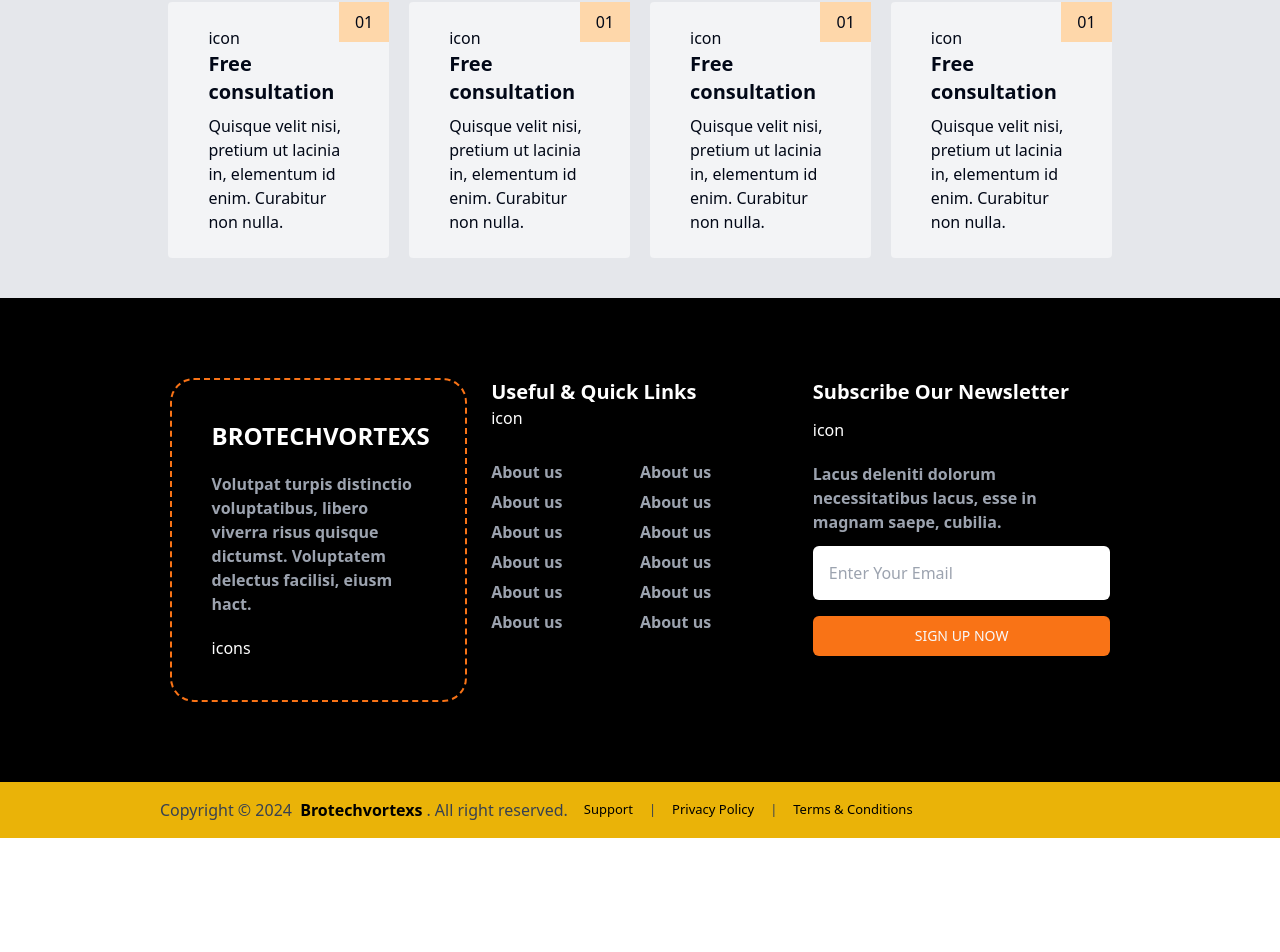
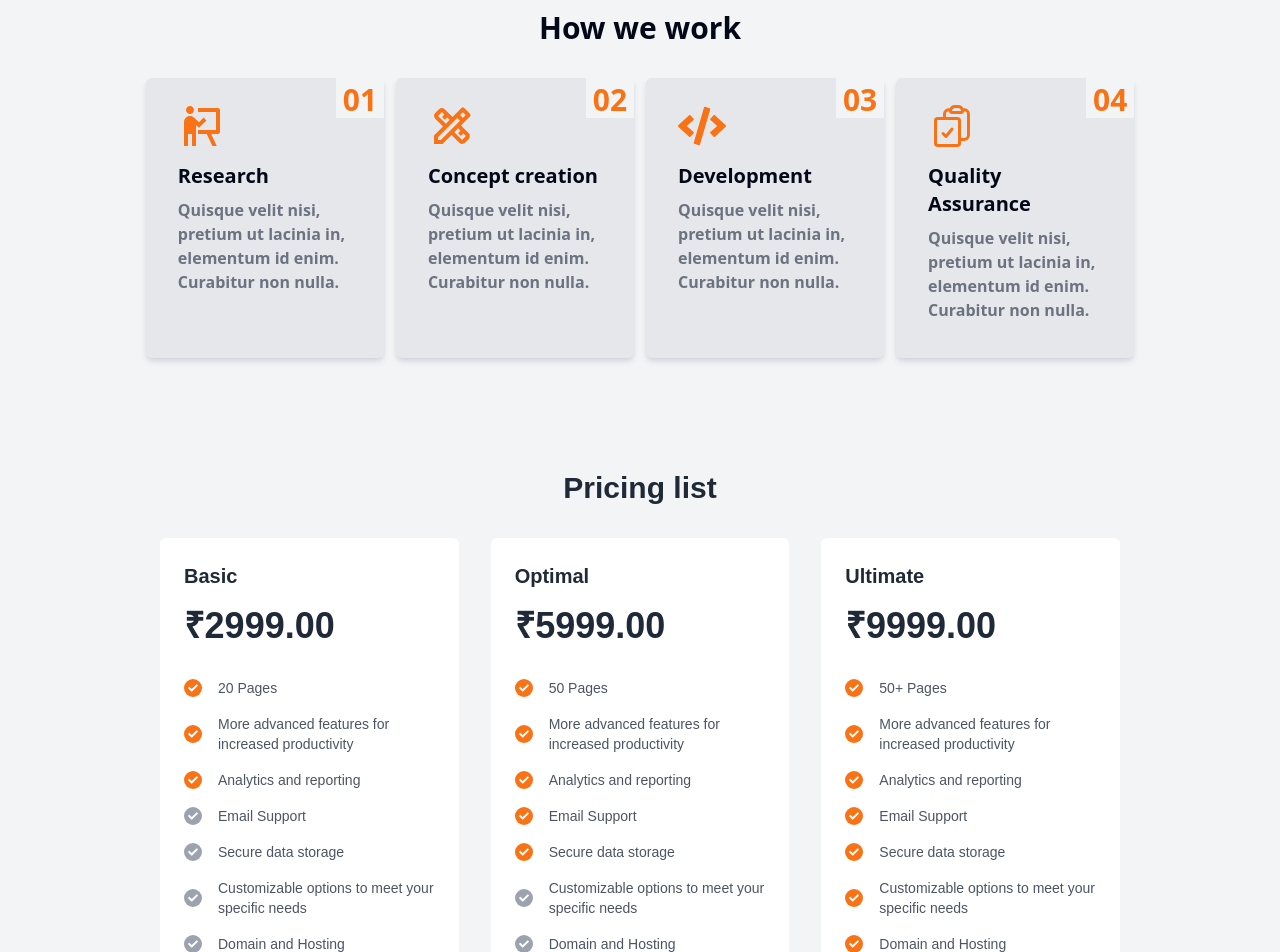
Before and after one commit to harshkavaiya/Brotechvortexs-, a React (Vite) app: page /Services/1 in a window 1280 px wide. Shown: the part 1194-2146 px from the top of the page. Before the commit the page ends 2032 px from the top, so only its background shows below. Built offline with nearby package versions, Linux system fonts and the light colour scheme.

Commit message:
update services page

```diff
--- /dev/null
+++ b/src/components/Pricelist.tsx
@@ -0,0 +1,200 @@
+import { FaCheck } from "react-icons/fa";
+
+type CheckList = {
+  on: Boolean;
+};
+
+const Pricelist = () => {
+  return (
+    <div className="font-[sans-serif] bg-gray-100 px-4 py-8">
+      <div className="max-w-5xl mx-auto">
+        <div className="text-center">
+          <h2 className="text-gray-800 text-3xl font-bold mb-4">
+            Pricing list
+          </h2>
+        </div>
+
+        <div className="grid lg:grid-cols-3 md:grid-cols-2 gap-8 mt-8 max-md:max-w-sm max-md:mx-auto">
+          <div className="bg-white hover:outline outline-orange-500 rounded-md relative overflow-hidden transition-all">
+            <div className="p-6 pb-20">
+              <div className="text-left">
+                <h4 className="text-gray-800 text-xl mb-4 font-semibold">
+                  Basic
+                </h4>
+                <h3 className="text-gray-800 text-4xl font-semibold">
+                  ₹2999.00
+                </h3>
+              </div>
+
+              <div className="mt-8">
+                <ul className="space-y-4">
+                  <li className="text-gray-600 flex items-center text-sm">
+                    <CheckList on={true} />
+                    20 Pages
+                  </li>
+                  <li className="text-gray-600 flex items-center text-sm">
+                    <CheckList on={true} />
+                    More advanced features for increased productivity
+                  </li>
+                  <li className="text-gray-600 flex items-center text-sm">
+                    <CheckList on={true} />
+                    Analytics and reporting
+                  </li>
+                  <li className="text-gray-600 flex items-center text-sm">
+                    <CheckList on={false} />
+                    Email Support
+                  </li>
+                  <li className="text-gray-600 flex items-center text-sm">
+                    <CheckList on={false} />
+                    Secure data storage
+                  </li>
+                  <li className="text-gray-600 flex items-center text-sm">
+                    <CheckList on={false} />
+                    Customizable options to meet your specific needs
+                  </li>
+                  <li className="text-gray-600 flex items-center text-sm">
+                    <CheckList on={false} />
+                    Domain and Hosting
+                  </li>
+                  <li className="text-gray-600 flex items-center text-sm">
+                    <CheckList on={false} />
+                    24/7 customer support
+                  </li>
+                </ul>
+              </div>
+            </div>
+            <button
+              type="button"
+              className="w-full absolute bottom-0 px-6 py-3 text-sm font-semibold tracking-wide text-white bg-orange-500"
+            >
+              Get started today
+            </button>
+          </div>
+
+          <div className="bg-white hover:outline outline-orange-500 rounded-md relative overflow-hidden transition-all">
+            <div className="p-6 pb-20">
+              <div className="text-left">
+                <h4 className="text-gray-800 text-xl mb-4 font-semibold">
+                  Optimal
+                </h4>
+                <h3 className="text-gray-800 text-4xl font-semibold">
+                  ₹5999.00
+                </h3>
+              </div>
+              <div className="mt-8">
+                <ul className="space-y-4">
+                  <li className="text-gray-600 flex items-center text-sm">
+                    <CheckList on={true} />
+                    50 Pages
+                  </li>
+                  <li className="text-gray-600 flex items-center text-sm">
+                    <CheckList on={true} />
+                    More advanced features for increased productivity
+                  </li>
+                  <li className="text-gray-600 flex items-center text-sm">
+                    <CheckList on={true} />
+                    Analytics and reporting
+                  </li>
+                  <li className="text-gray-600 flex items-center text-sm">
+                    <CheckList on={true} />
+                    Email Support
+                  </li>
+                  <li className="text-gray-600 flex items-center text-sm">
+                    <CheckList on={true} />
+                    Secure data storage
+                  </li>
+                  <li className="text-gray-600 flex items-center text-sm">
+                    <CheckList on={false} />
+                    Customizable options to meet your specific needs
+                  </li>
+                  <li className="text-gray-600 flex items-center text-sm">
+                    <CheckList on={false} />
+                    Domain and Hosting
+                  </li>
+                  <li className="text-gray-600 flex items-center text-sm">
+                    <CheckList on={false} />
+                    24/7 customer support
+                  </li>
+                </ul>
+              </div>
+            </div>
+            <button
+              type="button"
+              className="w-full absolute bottom-0 px-6 py-3 text-sm font-semibold tracking-wide text-white bg-orange-500"
+            >
+              Get started today
+            </button>
+          </div>
+
+          <div className="bg-white hover:outline outline-orange-500 rounded-md relative overflow-hidden transition-all">
+            <div className="p-6 pb-20">
+              <div className="text-left">
+                <h4 className="text-gray-800 text-xl mb-4 font-semibold">
+                  Ultimate
+                </h4>
+                <h3 className="text-gray-800 text-4xl font-semibold">
+                  ₹9999.00
+                </h3>
+              </div>
+              <div className="mt-8">
+                <ul className="space-y-4">
+                  <li className="text-gray-600 flex items-center text-sm">
+                    <CheckList on={true} />
+                    50+ Pages
+                  </li>
+                  <li className="text-gray-600 flex items-center text-sm">
+                    <CheckList on={true} />
+                    More advanced features for increased productivity
+                  </li>
+                  <li className="text-gray-600 flex items-center text-sm">
+                    <CheckList on={true} />
+                    Analytics and reporting
+                  </li>
+                  <li className="text-gray-600 flex items-center text-sm">
+                    <CheckList on={true} />
+                    Email Support
+                  </li>
+                  <li className="text-gray-600 flex items-center text-sm">
+                    <CheckList on={true} />
+                    Secure data storage
+                  </li>
+                  <li className="text-gray-600 flex items-center text-sm">
+                    <CheckList on={true} />
+                    Customizable options to meet your specific needs
+                  </li>
+                  <li className="text-gray-600 flex items-center text-sm">
+                    <CheckList on={true} />
+                    Domain and Hosting
+                  </li>
+                  <li className="text-gray-600 flex items-center text-sm">
+                    <CheckList on={true} />
+                    24/7 customer support
+                  </li>
+                </ul>
+              </div>
+            </div>
+            <button
+              type="button"
+              className="w-full absolute bottom-0 px-6 py-3 text-sm font-semibold tracking-wide text-white bg-orange-500"
+            >
+              Get started today
+            </button>
+          </div>
+        </div>
+      </div>
+    </div>
+  );
+};
+
+const CheckList = ({ on }: CheckList) => {
+  return (
+    <div
+      className={`mr-4 ${
+        on ? "bg-orange-500" : "bg-gray-400"
+      }  text-white rounded-full text-[10px] p-[4px] font-bold`}
+    >
+      <FaCheck />
+    </div>
+  );
+};
+export default Pricelist;
--- a/src/components/Process.tsx
+++ b/src/components/Process.tsx
@@ -101,7 +101,7 @@ const Process = () => {
         {/* Left Section */}
         <div className="relative order-2 lg:order-1 w-full px-10 flex justify-center lg:block mt-7 lg:mt-0">
           <div className="w-full lg:w-64 h-[380px] lg:h-[400px] mt-10 border-[#FC7F4B] rounded-t-full bg-transparent border-x-4 border-t-2 border-b-0">
-            <div className="lg:absolute lg:left-5 bottom-0  -mt-14 w-full ml-6 lg:ml-0">
+            <div className="lg:absolute lg:-left-8 bottom-0 -mt-14 w-full ml-6 lg:ml-0">
               <img
                 src={Avatar}
                 alt="Handyman"
--- a/src/pages/Services.tsx
+++ b/src/pages/Services.tsx
@@ -1,13 +1,25 @@
 import { useParams } from "react-router-dom";
 import SitemapPath from "../components/SitemapPath";
 import { Button } from "../components/ui/button";
+import { ReactNode } from "react";
+import { FaCode } from "react-icons/fa";
+import Pricelist from "../components/Pricelist";
+import { RiPresentationFill } from "react-icons/ri";
+import { MdOutlineDesignServices } from "react-icons/md";
+import { HiOutlineClipboardDocumentCheck } from "react-icons/hi2";
 
+type ProcessBlock = {
+  step: Number;
+  icon: ReactNode;
+  title: String;
+  desc: String;
+};
 const Services = () => {
   const { slug } = useParams();
   return (
     <div>
       <SitemapPath title={`Services`} child={`${slug}`} />
-      <div className="bg-gray-200 px-10 lg:px-40 py-10">
+      <div className="bg-gray-100 px-10 lg:px-36 py-10">
         <div className="flex flex-col gap-y-3 font-semibold">
           <h2 className="text-4xl font-semibold mb-2">Corporate solutions</h2>
           <p className="text-gray-700 font-semibold mb-6">
@@ -22,7 +34,7 @@ const Services = () => {
               ligula sed magna dictum porta.
             </p>
           </div>
-          <p className="mb-2">
+          <p className="mb-2 text-gray-700 font-semibold ">
             Lorem ipsum dolor sit amet, consectetur adipiscing elit. Quisque
             velit nisi, pretium ut lacinia in, elementum id enim. Curabitur
             aliquet quam id dui posuere blandit. Vivamus suscipit tortor eget
@@ -30,7 +42,7 @@ const Services = () => {
             convallis quis ac lectus.
           </p>
           <div className="flex flex-col md:flex-row h-fit my-16 items-center">
-            <div className="w-[40%] h-full">
+            <div className="w-full md:w-[40%] h-full">
               <h2 className="text-2xl font-bold">Key features</h2>
               <ul className="list-disc pt-3 flex gap-y-3 flex-col pl-5">
                 <li>High usability</li>
@@ -38,11 +50,11 @@ const Services = () => {
                 <li>Customizable interface</li>
                 <li>Crossplatform support</li>
               </ul>
-              <Button className="uppercase px-9 py-7 bg-yellow-500 hover:bg-orange-900 w-fit my-3">
+              <Button className="uppercase px-9 py-7 bg-orange-500 hover:bg-orange-900 w-fit my-3">
                 Get A free Quote
               </Button>
             </div>
-            <div className="w-[60%] h-full">
+            <div className="w-full md:w-[60%] h-full">
               <img
                 src="https://ld-wt73.template-help.com/wt_prod-18959/images/single-service-1-418x289.jpg"
                 className="rounded-md shadow-md shadow-gray-300 w-full h-60"
@@ -50,30 +62,62 @@ const Services = () => {
             </div>
           </div>
         </div>
-        <div>
-          <h2>How we work</h2>
-          <div className="flex flex-wrap gap-5 justify-center">
-            <ProcessBlock />
-            <ProcessBlock />
-            <ProcessBlock />
-            <ProcessBlock />
+        <div className="text-center">
+          <h2 className="text-3xl font-semibold my-8">How we work</h2>
+          <div className="flex flex-wrap gap-3 justify-center">
+            <ProcessBlock
+              step={1}
+              icon={<RiPresentationFill />}
+              title={"Research"}
+              desc={
+                "Quisque velit nisi, pretium ut lacinia in, elementum id enim. Curabitur non nulla."
+              }
+            />
+            <ProcessBlock
+              step={2}
+              icon={<MdOutlineDesignServices />}
+              title={"Concept creation"}
+              desc={
+                "Quisque velit nisi, pretium ut lacinia in, elementum id enim. Curabitur non nulla."
+              }
+            />
+            <ProcessBlock
+              step={3}
+              icon={<FaCode />}
+              title={"Development"}
+              desc={
+                "Quisque velit nisi, pretium ut lacinia in, elementum id enim. Curabitur non nulla."
+              }
+            />
+            <ProcessBlock
+              step={4}
+              icon={<HiOutlineClipboardDocumentCheck />}
+              title={"Quality Assurance"}
+              desc={
+                "Quisque velit nisi, pretium ut lacinia in, elementum id enim. Curabitur non nulla."
+              }
+            />
           </div>
+        </div>
+        <div className="my-20">
+          <Pricelist />
         </div>
       </div>
     </div>
   );
 };
 
-const ProcessBlock = () => {
+const ProcessBlock = ({ step, icon, title, desc }: ProcessBlock) => {
   return (
-    <div className="relative px-10 py-6 w-full md:w-[23%] bg-gray-100 rounded-sm">
-      <div className="absolute top-0 right-0 bg-orange-200 px-4 py-2">01</div>
-      <p>icon</p>
-      <h2 className="font-semibold text-xl mb-2">Free consultation</h2>
-      <p className="">
-        Quisque velit nisi, pretium ut lacinia in, elementum id enim. Curabitur
-        non nulla.
-      </p>
+    <div className="group relative px-8 py-6 w-full md:w-[40%] xl:w-[24%] bg-gray-200 rounded-md shadow-md shadow-gray-300 text-start">
+      <div className="absolute top-0 right-0 bg-gray-100 text-orange-500 h-10 w-12 text-3xl font-semibold cursor-default text-center">
+        <p className="group-hover:-mt-2 mt-1 transition-all duration-400">
+          0{`${step}`}
+        </p>
+      </div>
+      <p className="text-orange-500 text-5xl mb-3 cursor-default">{icon}</p>
+      <h2 className="font-semibold text-xl mb-2 cursor-text">{title}</h2>
+      <p className="text-gray-500 font-semibold w-full mb-3">{desc}</p>
     </div>
   );
 };
```
